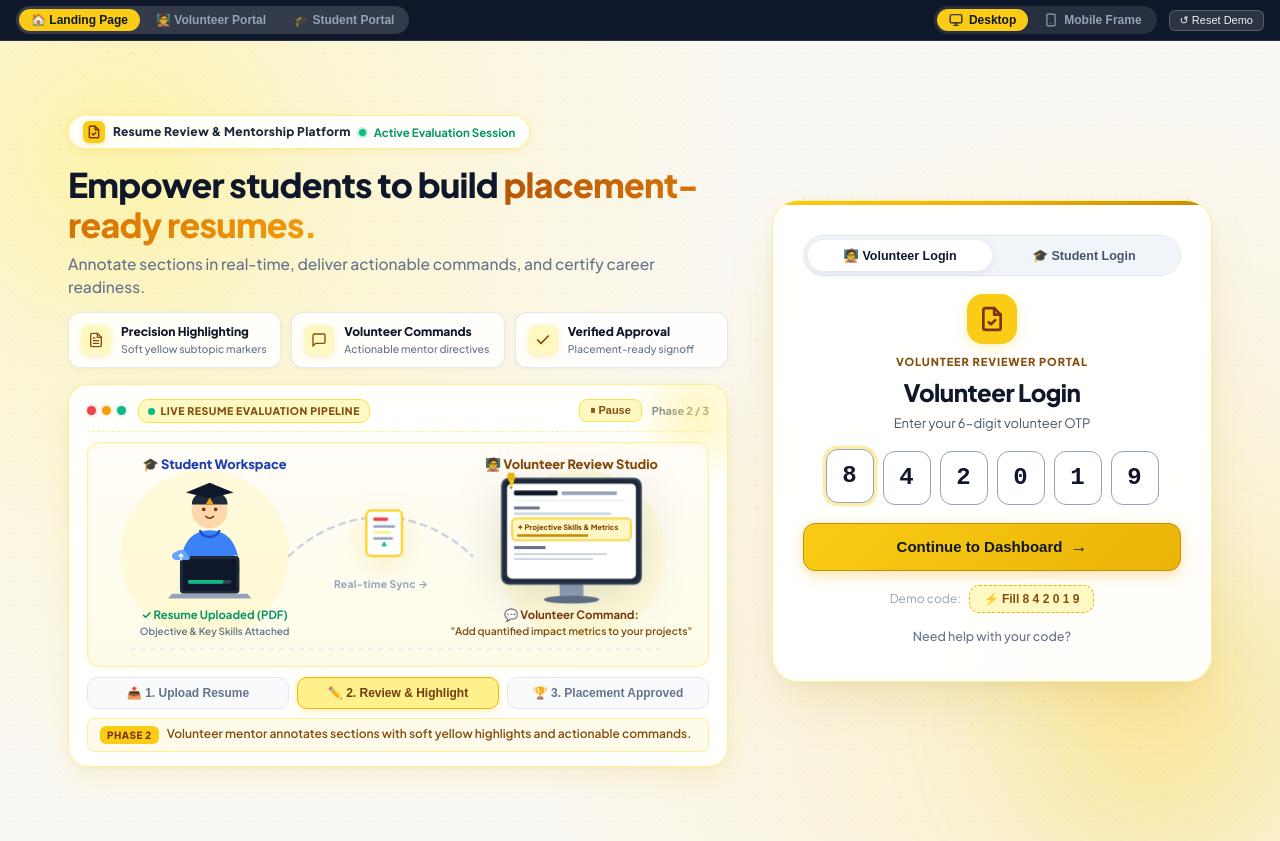
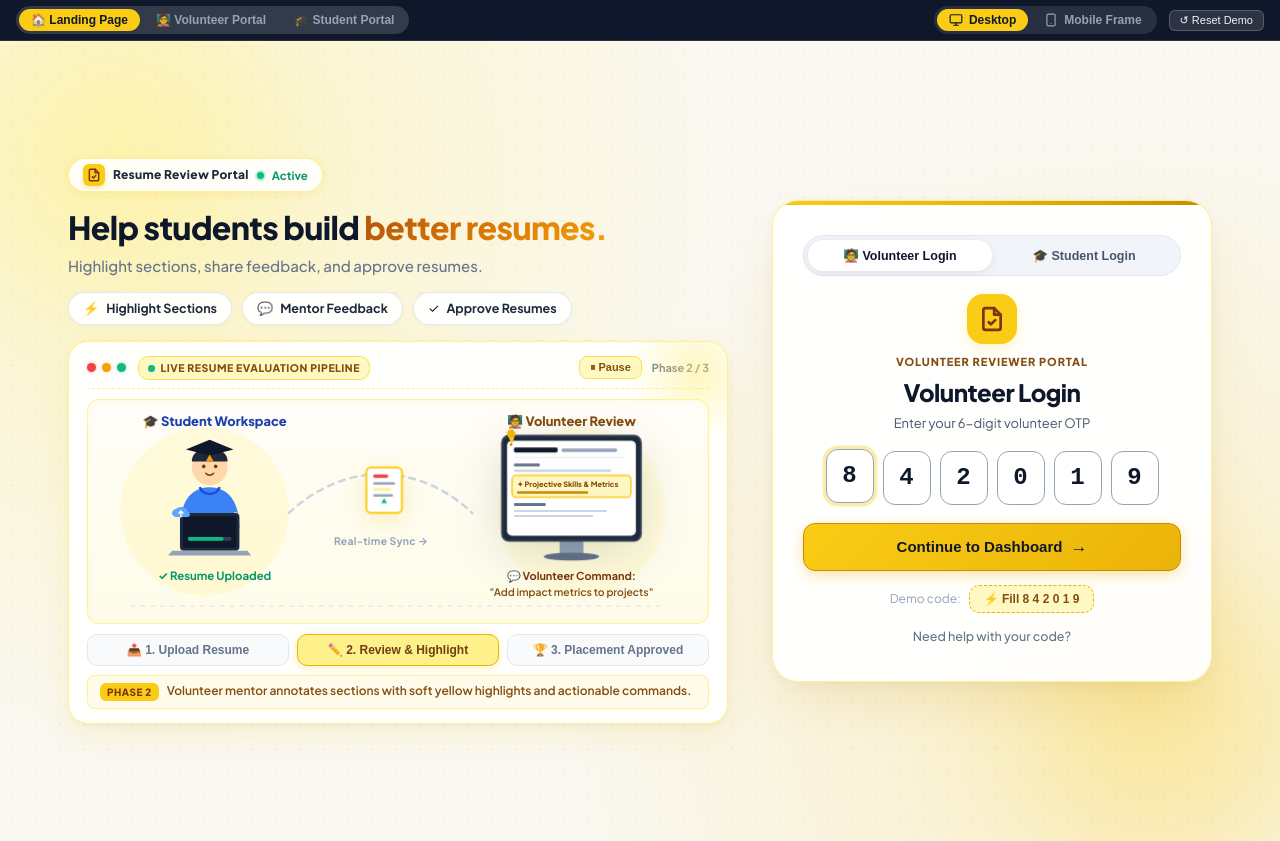
Before and after one commit to varshasivalingam2003/Resume-Reviewer, a React (Vite) app: page / in a window 1280 px wide. Built offline with nearby package versions, Linux system fonts and the light colour scheme.

Commit message:
Streamline hero to minimal, concise text and compact feature pills

```diff
--- a/src/components/Illustration.tsx
+++ b/src/components/Illustration.tsx
@@ -143,11 +143,8 @@ export const LoginIllustration: React.FC = () => {
             </g>
 
             {/* Simple Clean Status Text Below Student */}
-            <text x="95" y="170" fontSize="11.5" fontWeight="700" fill="#059669" textAnchor="middle">
-              ✓ Resume Uploaded (PDF)
-            </text>
-            <text x="95" y="186" fontSize="10" fontWeight="600" fill="#64748B" textAnchor="middle">
-              Objective & Key Skills Attached
+            <text x="95" y="174" fontSize="11.5" fontWeight="700" fill="#059669" textAnchor="middle">
+              ✓ Resume Uploaded
             </text>
           </g>
 
@@ -157,7 +154,7 @@ export const LoginIllustration: React.FC = () => {
           <g transform="translate(365, 8)">
             {/* Clean Section Header Text */}
             <text x="100" y="18" fontSize="13" fontWeight="800" fill="#854D0E" textAnchor="middle">
-              🧑‍🏫 Volunteer Review Studio
+              🧑‍🏫 Volunteer Review
             </text>
 
             {/* Volunteer Monitor Display */}
@@ -227,11 +224,11 @@ export const LoginIllustration: React.FC = () => {
             </g>
 
             {/* Simple Clean Volunteer Command Text */}
-            <text x="100" y="170" fontSize="11.5" fontWeight="700" fill="#78350F" textAnchor="middle">
+            <text x="100" y="174" fontSize="11" fontWeight="700" fill="#78350F" textAnchor="middle">
               💬 Volunteer Command:
             </text>
-            <text x="100" y="186" fontSize="10.5" fontWeight="600" fill="#854D0E" textAnchor="middle">
-              "Add quantified impact metrics to your projects"
+            <text x="100" y="190" fontSize="10.5" fontWeight="600" fill="#854D0E" textAnchor="middle">
+              "Add impact metrics to projects"
             </text>
           </g>
         </svg>
--- a/src/components/LoginView.tsx
+++ b/src/components/LoginView.tsx
@@ -131,46 +131,31 @@ export const LoginView: React.FC = () => {
             <div className="brand-icon-mini">
               <PortalLogoIcon size={14} />
             </div>
-            <span className="brand-text">Resume Review & Mentorship Platform</span>
+            <span className="brand-text">Resume Review Portal</span>
             <span className="brand-status-dot"></span>
-            <span className="brand-status-text">Active Evaluation Session</span>
+            <span className="brand-status-text">Active</span>
           </div>
 
           <div className="hero-content">
             <h1 className="hero-title">
-              Empower students to build <span className="hero-gradient-text">placement-ready resumes.</span>
+              Help students build <span className="hero-gradient-text">better resumes.</span>
             </h1>
             <p className="hero-subtitle">
-              Annotate sections in real-time, deliver actionable commands, and certify career readiness.
+              Highlight sections, share feedback, and approve resumes.
             </p>
 
             <div className="hero-feature-chips">
-              <div className="feature-chip">
-                <div className="feature-chip-icon">
-                  <ReviewsIcon size={16} />
-                </div>
-                <div className="feature-chip-text">
-                  <span className="feature-chip-title">Precision Highlighting</span>
-                  <span className="feature-chip-desc">Soft yellow subtopic markers</span>
-                </div>
+              <div className="feature-pill">
+                <span className="pill-icon">⚡</span>
+                <span className="pill-label">Highlight Sections</span>
               </div>
-              <div className="feature-chip">
-                <div className="feature-chip-icon">
-                  <CommentIcon size={16} />
-                </div>
-                <div className="feature-chip-text">
-                  <span className="feature-chip-title">Volunteer Commands</span>
-                  <span className="feature-chip-desc">Actionable mentor directives</span>
-                </div>
+              <div className="feature-pill">
+                <span className="pill-icon">💬</span>
+                <span className="pill-label">Mentor Feedback</span>
               </div>
-              <div className="feature-chip">
-                <div className="feature-chip-icon">
-                  <CheckIcon size={16} />
-                </div>
-                <div className="feature-chip-text">
-                  <span className="feature-chip-title">Verified Approval</span>
-                  <span className="feature-chip-desc">Placement-ready signoff</span>
-                </div>
+              <div className="feature-pill">
+                <span className="pill-icon">✓</span>
+                <span className="pill-label">Approve Resumes</span>
               </div>
             </div>
           </div>
--- a/src/components/StudentLoginView.tsx
+++ b/src/components/StudentLoginView.tsx
@@ -122,40 +122,31 @@ export const StudentLoginView: React.FC = () => {
             <div className="brand-icon-mini">
               <PortalLogoIcon size={14} />
             </div>
-            <span className="brand-text">Student Feedback & Corrections Gateway</span>
+            <span className="brand-text">Student Portal</span>
             <span className="brand-status-dot"></span>
-            <span className="brand-status-text">Individual Student Access</span>
+            <span className="brand-status-text">Active</span>
           </div>
 
           <div className="hero-content">
             <h1 className="hero-title">
-              Track mentor feedback & <span className="hero-gradient-text">resume corrections.</span>
+              Review your <span className="hero-gradient-text">resume feedback.</span>
             </h1>
             <p className="hero-subtitle">
-              Review volunteer suggestions, resolve section checklist items, and get placement certified.
+              View mentor notes, fix checklist items, and get approved.
             </p>
 
             <div className="hero-feature-chips">
-              <div className="feature-chip">
-                <div className="feature-chip-icon"><ReviewsIcon size={16} /></div>
-                <div className="feature-chip-text">
-                  <span className="feature-chip-title">Highlighted Sections</span>
-                  <span className="feature-chip-desc">Visual mistake callouts</span>
-                </div>
+              <div className="feature-pill">
+                <span className="pill-icon">🔍</span>
+                <span className="pill-label">View Highlights</span>
               </div>
-              <div className="feature-chip">
-                <div className="feature-chip-icon"><CommentIcon size={16} /></div>
-                <div className="feature-chip-text">
-                  <span className="feature-chip-title">Mentor Commands</span>
-                  <span className="feature-chip-desc">Actionable checklist directives</span>
-                </div>
+              <div className="feature-pill">
+                <span className="pill-icon">📝</span>
+                <span className="pill-label">Fix Mistakes</span>
               </div>
-              <div className="feature-chip">
-                <div className="feature-chip-icon"><CheckIcon size={16} /></div>
-                <div className="feature-chip-text">
-                  <span className="feature-chip-title">Resolution Checkoff</span>
-                  <span className="feature-chip-desc">Instant re-review submission</span>
-                </div>
+              <div className="feature-pill">
+                <span className="pill-icon">✓</span>
+                <span className="pill-label">Get Approved</span>
               </div>
             </div>
           </div>
--- a/src/styles/login.css
+++ b/src/styles/login.css
@@ -132,11 +132,11 @@
 }
 
 .hero-title {
-  font-size: 34px;
+  font-size: 32px;
   font-weight: 800;
-  line-height: 1.18;
+  line-height: 1.22;
   color: #0F172A;
-  letter-spacing: -0.7px;
+  letter-spacing: -0.6px;
 }
 
 .hero-gradient-text {
@@ -147,75 +147,52 @@
 }
 
 .hero-subtitle {
-  font-size: 15.5px;
+  font-size: 15px;
   font-weight: 500;
   color: #64748B;
-  line-height: 1.45;
-  margin-bottom: 2px;
+  line-height: 1.4;
+  margin-bottom: 4px;
 }
 
-/* Modern Horizontal Feature Chips */
+/* Minimalist Feature Pills */
 .hero-feature-chips {
-  display: grid;
-  grid-template-columns: repeat(3, 1fr);
+  display: flex;
+  align-items: center;
   gap: 10px;
+  flex-wrap: wrap;
   margin-top: 4px;
 }
 
-.feature-chip {
-  background: rgba(255, 255, 255, 0.85);
-  backdrop-filter: blur(10px);
+.feature-pill {
+  background: rgba(255, 255, 255, 0.92);
+  backdrop-filter: blur(8px);
   border: 1px solid rgba(226, 232, 240, 0.95);
-  border-radius: 12px;
-  padding: 10px 12px;
-  display: flex;
+  border-radius: var(--radius-full);
+  padding: 6px 14px;
+  display: inline-flex;
   align-items: center;
-  gap: 10px;
-  transition: all 0.25s ease;
-  box-shadow: 0 2px 6px rgba(0, 0, 0, 0.03);
+  gap: 7px;
+  transition: all 0.2s ease;
+  box-shadow: 0 1px 4px rgba(0, 0, 0, 0.03);
 }
 
-.feature-chip:hover {
+.feature-pill:hover {
   background: #FFFFFF;
   border-color: #FACC15;
-  transform: translateY(-2px);
-  box-shadow: 0 6px 16px rgba(234, 179, 8, 0.16);
+  transform: translateY(-1px);
+  box-shadow: 0 4px 10px rgba(234, 179, 8, 0.15);
 }
 
-.feature-chip-icon {
-  width: 30px;
-  height: 30px;
-  min-width: 30px;
-  border-radius: 8px;
-  background: #FEF9C3;
-  color: #854D0E;
-  display: flex;
-  align-items: center;
-  justify-content: center;
-  font-size: 15px;
-  box-shadow: 0 2px 5px rgba(234, 179, 8, 0.2);
+.pill-icon {
+  font-size: 13px;
+  line-height: 1;
 }
 
-.feature-chip-text {
-  display: flex;
-  flex-direction: column;
-  overflow: hidden;
-}
-
-.feature-chip-title {
-  font-size: 12px;
-  font-weight: 800;
-  color: #0F172A;
+.pill-label {
+  font-size: 12.5px;
+  font-weight: 700;
+  color: #1E293B;
   white-space: nowrap;
-}
-
-.feature-chip-desc {
-  font-size: 10.5px;
-  font-weight: 500;
-  color: #64748B;
-  white-space: nowrap;
-  overflow: hidden;
-  text-overflow: ellipsis;
 }
 
 /* Illustration Studio Frame */
```
